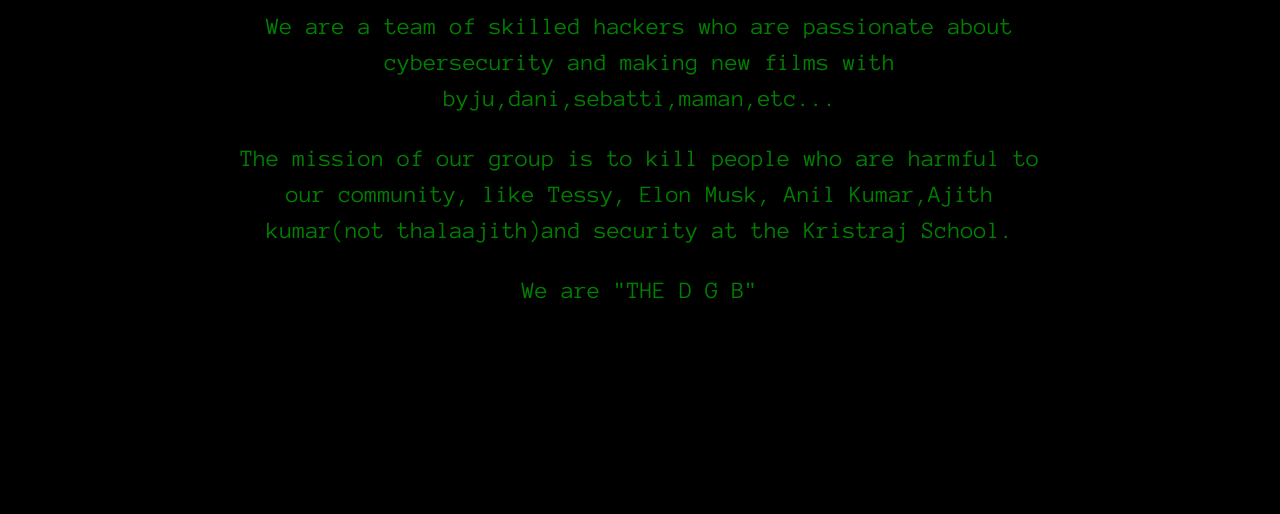
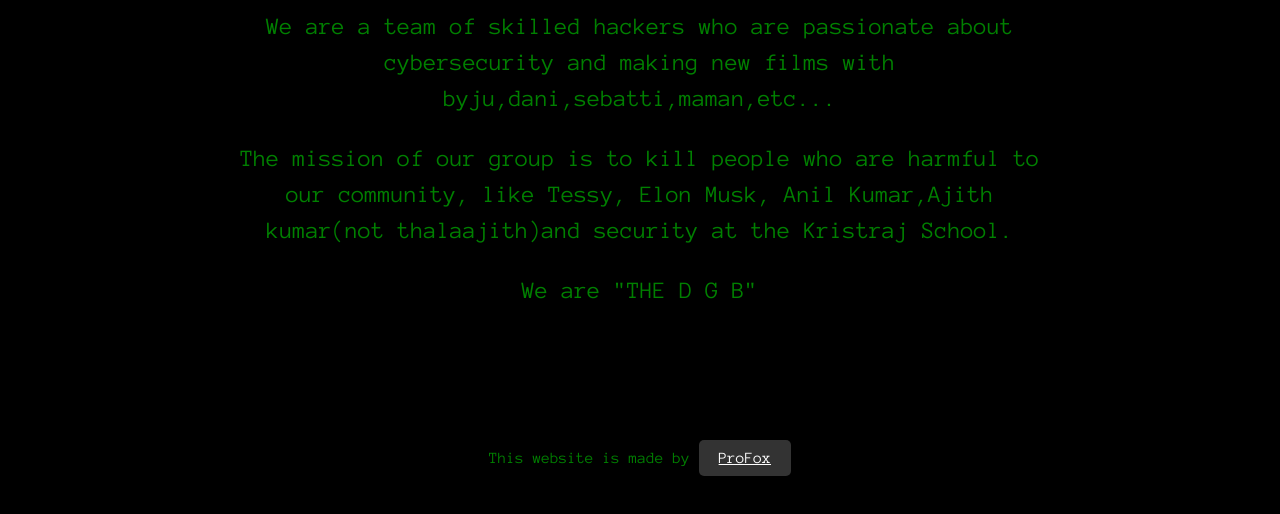
Before and after one commit to thepr0fox/offical-dgb-website, a plain HTML site: page about.html in a window 1280 px wide. Shown: the part 196-710 px from the top of the page. Drawn offline with Linux system fonts and the light colour scheme.

Commit message:
Update about.html

```diff
--- a/about.html
+++ b/about.html
@@ -11,7 +11,8 @@
     <h1 class="hacker-font">About Us</h1>
     <p>We are a team of skilled hackers who are passionate about cybersecurity and making new films with byju,dani,sebatti,maman,etc...</p>
     <p>The mission of our group is to kill people who are harmful to our community, like Tessy, Elon Musk, Anil Kumar,Ajith kumar(not thalaajith)and security at the Kristraj School.</p>
-    <p>We are "THE D G B"</p>
+    <p>We are "THE D G B"</p><br><br><br><br><br><br><br>
+This website is made by <a href="https://github.com/thepr0fox/"><u>ProFox</u></a>
   </div>
 </body>
 </html>
```
